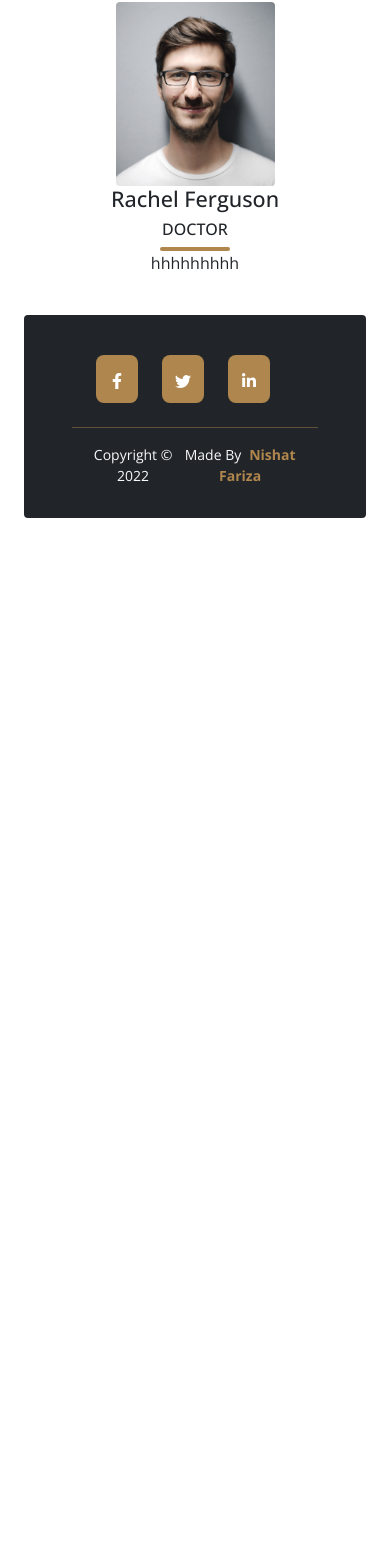
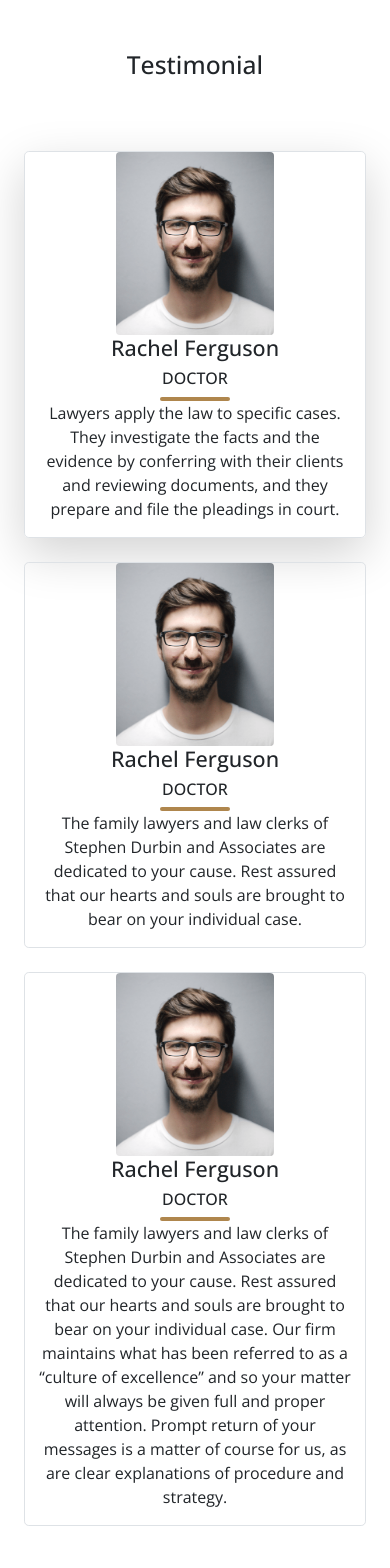
Before and after one commit to NishatFariza/Collateral-Associates, a React (Create React App) app: page / in a window 390 px wide. Shown: the part 4361-5929 px from the top of the page. Before the commit the page ends 4903 px from the top, so only its background shows below. Built offline with nearby package versions, Linux system fonts and the light colour scheme; no server answers.

Commit message:
about add

```diff
--- a/public/index.html
+++ b/public/index.html
@@ -14,7 +14,7 @@
       manifest.json provides metadata used when your web app is installed on a
       user's mobile device or desktop. See https://developers.google.com/web/fundamentals/web-app-manifest/
     -->
-    <link rel="manifest" href="%PUBLIC_URL%/manifest.json" />
+
     <!--
       Notice the use of %PUBLIC_URL% in the tags above.
       It will be replaced with the URL of the `public` folder during the build.
@@ -24,7 +24,7 @@
       work correctly both with client-side routing and a non-root public URL.
       Learn how to configure a non-root public URL by running `npm run build`.
     -->
-    <title>Ema John Shopping</title>
+    <title>Collateral-Associates</title>
   </head>
   <body>
     <noscript>You need to enable JavaScript to run this app.</noscript>
--- a/src/App.js
+++ b/src/App.js
@@ -12,6 +12,7 @@ import NotFound from './Pages/Shared/NotFound/NotFound';
 import Checkout from './Pages/Checkout/Checkout';
 import About from './Pages/About/About';
 import Blogs from './Pages/Blogs/Blogs';
+import RequiredAuth from './RequiredAuth/RequiredAuth';
 
 function App() {
   return (
@@ -22,7 +23,11 @@ function App() {
         <Route path='/'element={<Home/>}></Route>
         <Route path='/login' element={<Login></Login>}></Route>
         <Route path='/signup' element={<SignUp></SignUp>}></Route>
-        <Route path='/checkout' element={<Checkout></Checkout>}></Route>
+        <Route path='/checkout' element={
+          <RequiredAuth>
+            <Checkout></Checkout>
+          </RequiredAuth>
+        }></Route>
         <Route path='/about' element={<About></About>}></Route>
         <Route path='/blogs' element={<Blogs></Blogs>}></Route>
         <Route path='*' element={<NotFound></NotFound>}></Route>
--- a/src/Pages/About/About.jsx
+++ b/src/Pages/About/About.jsx
@@ -1,11 +1,19 @@
-import React from 'react';
+import React from "react";
 
 const About = () => {
-    return (
-        <div>
-            <h2>This is About</h2>
-        </div>
-    );
+  return (
+    <div className="py-lg-5 py-3 w-75 mx-auto">
+      <h2 className="text-center primary-color">About Me</h2>
+      <p className="text-muted py-3 text-center">
+        I'm Frontend, MERN Stack Developer! I am an enthusiastic and dedicated
+        learner. with a deep interest in JavaScript. To work in the Software
+        industry with modern web technologies web 3.0 and To pursue a
+        challenging job in a dynamic and esteemed organization, where I will be
+        able to perform in any kind of situation with full effort to utilize my
+        knowledge, skill, and experience for professional career development..
+      </p>
+    </div>
+  );
 };
 
 export default About;
--- a/src/Pages/Auth/Login/Login.jsx
+++ b/src/Pages/Auth/Login/Login.jsx
@@ -1,6 +1,6 @@
 import React, { useEffect, useState } from "react";
 import { Form } from "react-bootstrap";
-import { Link, useNavigate } from "react-router-dom";
+import { Link, useLocation, useNavigate } from "react-router-dom";
 import "./Login.css";
 import { FcGoogle } from "react-icons/fc";
 import {
@@ -9,8 +9,12 @@ import {
 } from "react-firebase-hooks/auth";
 import auth from "../../../firebase.init";
 import toast from "react-hot-toast";
+import { sendPasswordResetEmail } from "firebase/auth";
 
 const Login = () => {
+  let location = useLocation();
+  let from = location.state?.from?.pathname || "/";
+
   const [email, setEmail] = useState("");
   const [password, setPassword] = useState("");
   const deep = useNavigate();
@@ -29,19 +33,22 @@ const Login = () => {
 
   if (error) {
     toast.error("Something Error");
-    console.log(error);
+    // console.log(error);
   }
 
   useEffect(() => {
     if (user || userGoogle) {
-      deep("/");
+      deep(from);
     }
-  }, [deep, user, userGoogle]);
+  }, [deep, user, userGoogle, from]);
 
   const handleEmailBlur = (event) => {
     setEmail(event.target.value);
   };
   const handlePasswordBlur = (event) => {
+    if (password.length >= 6) {
+      toast.error("Your password is too less");
+    }
     setPassword(event.target.value);
   };
 
@@ -50,6 +57,20 @@ const Login = () => {
     console.log(email, password);
 
     signInWithEmailAndPassword(email, password);
+  };
+
+  const handleForgetPassword = () => {
+    sendPasswordResetEmail(auth, email)
+      .then(() => {
+        toast.success("Mail Sent!", { id: "signup" });
+      })
+      .catch((error) => {
+        const errorCode = error.code;
+        if (errorCode == "auth/missing-email") {
+          toast.error("Please Enter Email", { id: "signup" });
+          console.log(errorCode);
+        }
+      });
   };
 
   return (
@@ -84,7 +105,10 @@ const Login = () => {
         </Form>
         <p className="mb-0 mt-3 fw-bold text-muted">
           Forgot Password?
-          <button className="primary-color border-0 bg-white fw-bold">
+          <button
+            onClick={handleForgetPassword}
+            className="primary-color border-0 bg-white fw-bold"
+          >
             Click Here
           </button>
         </p>
--- a/src/Pages/Auth/SignUp/SignUp.jsx
+++ b/src/Pages/Auth/SignUp/SignUp.jsx
@@ -9,6 +9,7 @@ import {
 } from "react-firebase-hooks/auth";
 import auth from "../../../firebase.init";
 import toast from "react-hot-toast";
+import { sendPasswordResetEmail } from "firebase/auth";
 
 const SignUp = () => {
   const [name, setName] = useState("");
@@ -48,6 +49,11 @@ const SignUp = () => {
 
   const handleCreateUser = (event) => {
     event.preventDefault();
+    if (email == "" || password == "" || confirmPassword == "") {
+      toast.error("Input field is empty");
+      return;
+    }
+
     if (password !== confirmPassword) {
       toast.error("Password is not matched");
       return;
--- a/src/Pages/HomePage/Service/Service.jsx
+++ b/src/Pages/HomePage/Service/Service.jsx
@@ -1,8 +1,10 @@
 import React from "react";
+import { useNavigate } from "react-router-dom";
 import "./Service.css";
 
 const Service = ({ service }) => {
   // console.log(service);
+  const navigate = useNavigate()
   const { img, name, price, discription } = service;
 
   return (
@@ -17,7 +19,7 @@ const Service = ({ service }) => {
           : discription}
       </p>
       <span className="primary-color fs-5 fw-bold mb-5">{price}</span>
-      <button className="rounded service-card-btn text-white fw-bold">
+      <button onClick={() => navigate("/checkout")} className="rounded service-card-btn text-white fw-bold">
         Booking Now
       </button>
     </div>
--- a/src/Pages/HomePage/Testimonial/Tesimonial.css
+++ /dev/null
@@ -1,3 +0,0 @@
-.testimonial-card{
-    box-shadow: rgba(17, 17, 26, 0.1) 0px 4px 16px, rgba(17, 17, 26, 0.1) 0px 8px 24px, rgba(17, 17, 26, 0.1) 0px 16px 56px;
-}
--- a/src/Pages/HomePage/Testimonial/Testimonial.jsx
+++ b/src/Pages/HomePage/Testimonial/Testimonial.jsx
@@ -3,15 +3,50 @@ import client2 from "../../../images/client2.png";
 
 const Testimonial = () => {
   return (
-    <div className="row mx-4">
-      <div className="col-12 col-md-6 col-lg-4 text-center testimonial-card">
+    <div className="row mx-4 py-5 g-4">
+      <h2 className="text-center mb-5 ">Testimonial</h2>
+      <div className="col-12 col-md-6 col-lg-4 text-center testimonial-card border rounded-3 shadow-lg">
         <div className="w-50  mx-auto">
           <img className="img-fluid rounded " src={client2} alt="" />
         </div>
         <h4>Rachel Ferguson</h4>
         <h6>DOCTOR</h6>
         <div className="divider"></div>
-        <p>hhhhhhhhh</p>
+        <p>
+          Lawyers apply the law to specific cases. They investigate the facts
+          and the evidence by conferring with their clients and reviewing
+          documents, and they prepare and file the pleadings in court.
+        </p>
+      </div>
+      <div className="col-12 col-md-6 col-lg-4 text-center testimonial-card border rounded-3">
+        <div className="w-50  mx-auto">
+          <img className="img-fluid rounded " src={client2} alt="" />
+        </div>
+        <h4>Rachel Ferguson</h4>
+        <h6>DOCTOR</h6>
+        <div className="divider"></div>
+        <p>
+          The family lawyers and law clerks of Stephen Durbin and Associates are
+          dedicated to your cause. Rest assured that our hearts and souls are
+          brought to bear on your individual case.
+        </p>
+      </div>
+      <div className="col-12 col-md-6 col-lg-4 text-center testimonial-card border rounded-3">
+        <div className="w-50  mx-auto">
+          <img className="img-fluid rounded " src={client2} alt="" />
+        </div>
+        <h4>Rachel Ferguson</h4>
+        <h6>DOCTOR</h6>
+        <div className="divider"></div>
+        <p>
+          The family lawyers and law clerks of Stephen Durbin and Associates are
+          dedicated to your cause. Rest assured that our hearts and souls are
+          brought to bear on your individual case. Our firm maintains what has
+          been referred to as a “culture of excellence” and so your matter will
+          always be given full and proper attention. Prompt return of your
+          messages is a matter of course for us, as are clear explanations of
+          procedure and strategy.
+        </p>
       </div>
     </div>
   );
--- a/src/Pages/Shared/Footer/Footer.css
+++ b/src/Pages/Shared/Footer/Footer.css
@@ -19,3 +19,11 @@
 .footer-link:hover{
     color: #fd9400;
 }
+
+/*Make Responsive for mobile*/
+@media screen and (max-width:576px){
+    .small-font{
+        font-size: 10px;
+    }
+
+}
--- a/src/Pages/Shared/Footer/Footer.jsx
+++ b/src/Pages/Shared/Footer/Footer.jsx
@@ -9,28 +9,30 @@ const Footer = () => {
   const today = new Date();
   const year = today.getFullYear();
   return (
-    <div className="py-3 bg-dark m-4 rounded text-center">
+    <div className="py-lg-3  py-2 bg-dark m-4 rounded text-center">
       <div className="mx-5 p-4 footer-wrapper d-flex justify-content-center align-items-center">
-        <div className="footer-icon me-4 d-flex justify-content-center  align-items-center ">
+        <div className="footer-icon me-1 me-lg-4 d-flex justify-content-center  align-items-center ">
           <Link to="/">
             {<FaFacebookF className="text-white"></FaFacebookF>}
           </Link>
         </div>
-        <div className="footer-icon me-4 d-flex justify-content-center  align-items-center ">
+        <div className="footer-icon me-1 me-lg-4 d-flex justify-content-center  align-items-center ">
           <Link to="/">{<BsTwitter className="text-white"></BsTwitter>}</Link>
         </div>
-        <div className="footer-icon me-4 d-flex justify-content-center  align-items-center ">
+        <div className="footer-icon me-1 me-lg-4 d-flex justify-content-center  align-items-center ">
           <Link to="/">
             {<FaLinkedinIn className="text-white"></FaLinkedinIn>}
           </Link>
         </div>
       </div>
       <div className="d-flex justify-content-between align-items-center mx-5 py-3">
-        <small className="text-light ms-3">Copyright &copy; {year}</small>
-        <small className="text-light me-3">
+        <small className="text-light ms-lg-3 ms-0 small-font">
+          Copyright &copy; {year}
+        </small>
+        <small className="text-light me-0 me-lg-3 small-font">
           Made By
           <a
-            className="text-decoration-none primary-color ms-2 fw-bold footer-link"
+            className="text-decoration-none primary-color ms-1 ms-lg-2 fw-bold footer-link"
             href="https://github.com/NishatFariza"
           >
             Nishat Fariza
--- a/src/Pages/Shared/Header/Header.jsx
+++ b/src/Pages/Shared/Header/Header.jsx
@@ -22,9 +22,6 @@ const Header = () => {
             <Nav className="ms-auto">
               <Nav.Link className="me-4 text-white" as={Link} to="/">
                 Home
-              </Nav.Link>
-              <Nav.Link className="me-4 text-white" as={Link} to="/checkout">
-                Checkout
               </Nav.Link>
               <Nav.Link className="me-4 text-white" as={Link} to="/about">
                 About
--- /dev/null
+++ b/src/RequiredAuth/RequiredAuth.jsx
@@ -0,0 +1,26 @@
+import React from 'react';
+import { useAuthState } from 'react-firebase-hooks/auth';
+import { Navigate, useLocation } from 'react-router-dom';
+import auth from '../firebase.init';
+
+const RequiredAuth = ({ children }) => {
+    const [user, loading] = useAuthState(auth);
+  let location = useLocation();
+
+  if(loading){
+
+      return <p>Loading....</p>
+  }
+
+  if (!user) {
+    // Redirect them to the /login page, but save the current location they were
+    // trying to go to when they were redirected. This allows us to send them
+    // along to that page after they login, which is a nicer user experience
+    // than dropping them off on the home page.
+    return <Navigate to="/login" state={{ from: location }} replace />;
+  }
+
+  return children;
+};
+
+export default RequiredAuth;
```
